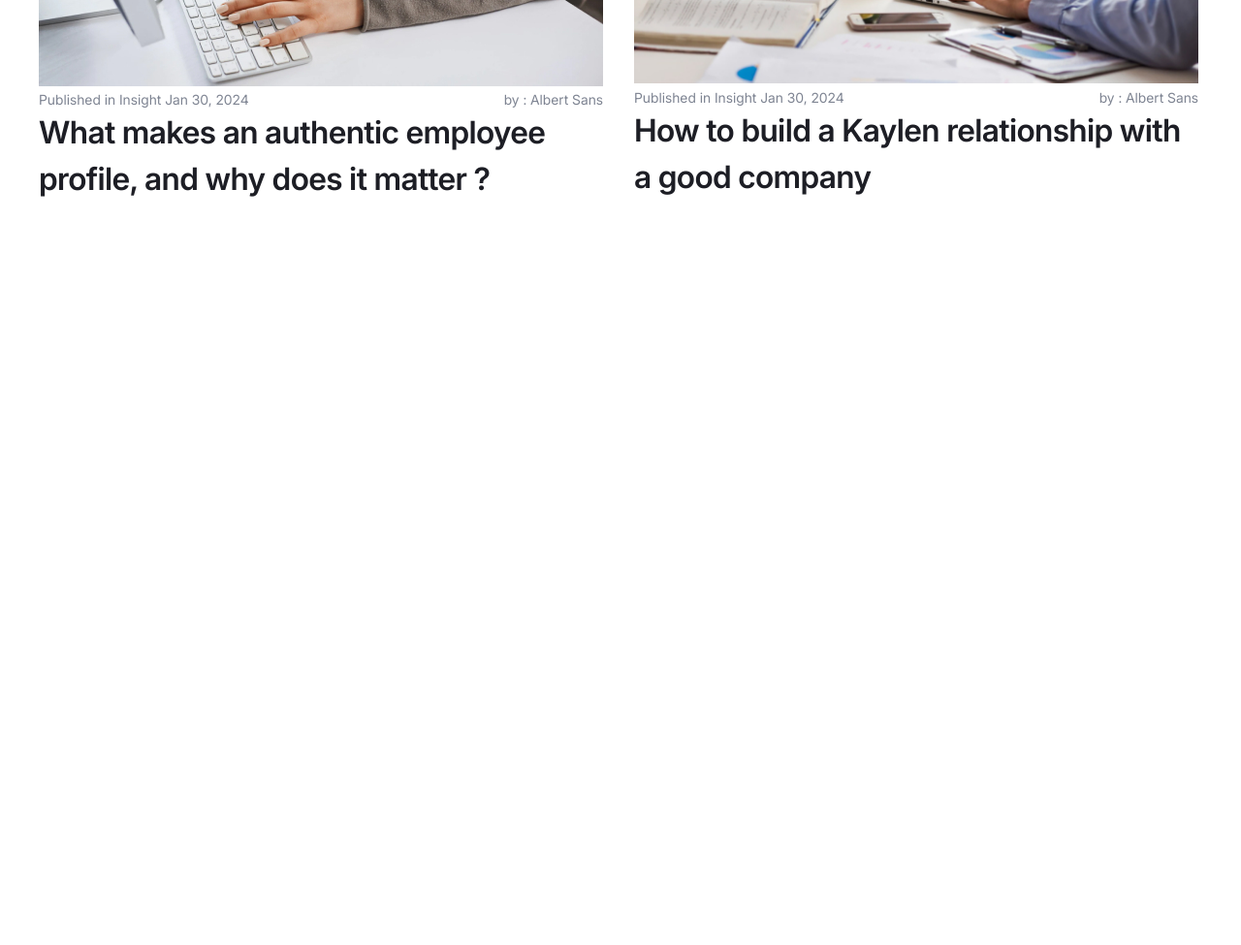
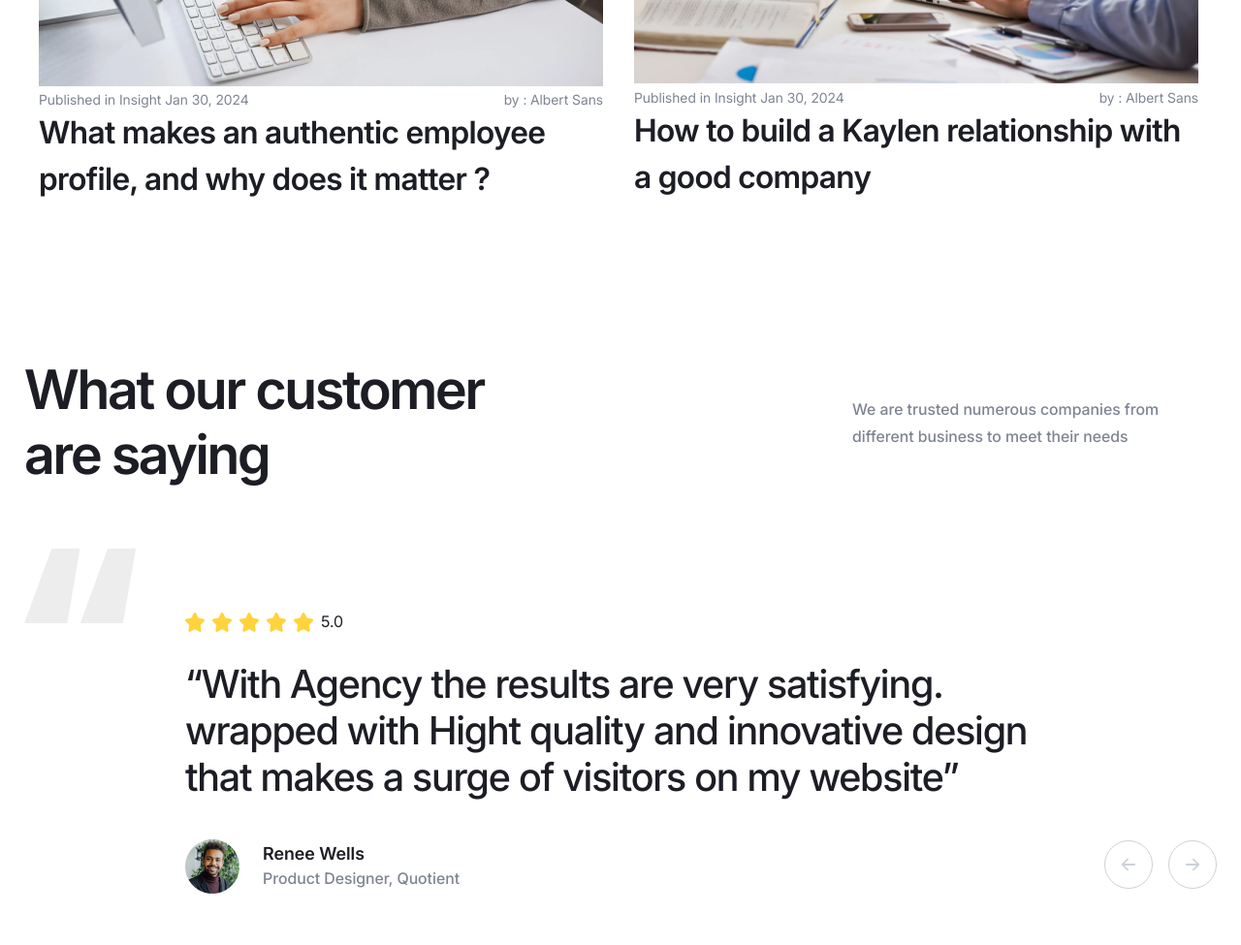
Before and after one commit to evylkin/coca, a website built with Vite: page index.html in a window 1280 px wide. Shown: the part 5239-6214 px from the top of the page at 97% size. Before the commit the page ends 5539 px from the top, so only its background shows below. Built offline with nearby package versions, Linux system fonts and the light colour scheme; files whose address does not match are found by name.

Commit message:
created testimonials section

```diff
--- /dev/null
+++ b/assets/html/components/home/testimonials.html
@@ -0,0 +1,152 @@
+<section class="testimonials">
+  <div class="container testimonials__container">
+    <div class="testimonials__head">
+      <h2 class="testimonials__head-title heading-h2">
+        What our customer are saying
+      </h2>
+      <p class="testimonials__head-descr">
+        We are trusted numerous companies from different business to meet their
+        needs
+      </p>
+    </div>
+    <div class="testimonials__slider-wrapper">
+      <div class="swiper testimonials__slider">
+        <div class="swiper-wrapper testimonials__comments">
+          <div class="swiper-slide testimonials__comment">
+            <div class="testimonials__stars">
+              <img
+                loading="lazy"
+                class="testimonials__stars-img"
+                src="./icons/stars.svg"
+                alt="comment evaluation"
+                width="132"
+                height="120"
+              />
+              <span class="testimonials__stars">5.0</span>
+            </div>
+            <p class="testimonials__comment-text heading-h3">
+              “With Agency the results are very satisfying. wrapped with Hight
+              quality and innovative design that makes a surge of visitors on my
+              website”
+            </p>
+            <div class="testimonials__comment-author">
+              <img
+                class="testimonials__comment-author-avatar"
+                src="../../../../img/avatar-slide-1.png"
+                alt="avatar of the aftor of the comment"
+              />
+              <address class="testimonials__comment-author-info">
+                <span class="testimonials__comment-author-name text-p-medium"
+                  >Renee Wells</span
+                >
+                <span class="testimonials__comment-author-post"
+                  >Product Designer, Quotient</span
+                >
+              </address>
+            </div>
+          </div>
+          <div class="swiper-slide testimonials__comment">
+            <div class="testimonials__stars">
+              <img
+                loading="lazy"
+                class="testimonials__stars-img"
+                src="./icons/stars.svg"
+                alt="comment evaluation"
+                width="132"
+                height="120"
+              />
+              <span class="testimonials__stars">5.0</span>
+            </div>
+            <p class="testimonials__comment-text heading-h3">
+              “With Agency the results are very satisfying. wrapped with Hight
+              quality and innovative design that makes a surge of visitors on my
+              website”
+            </p>
+            <div class="testimonials__comment-author">
+              <img
+                class="testimonials__comment-author-avatar"
+                src="../../../../img/avatar-slide-1.png"
+                alt="avatar of the aftor of the comment"
+              />
+              <address class="testimonials__comment-author-info">
+                <span class="testimonials__comment-author-name text-p-medium"
+                  >Renee Wells</span
+                >
+                <span class="testimonials__comment-author-post"
+                  >Product Designer, Quotient</span
+                >
+              </address>
+            </div>
+          </div>
+          <div class="swiper-slide testimonials__comment">
+            <div class="testimonials__stars">
+              <img
+                loading="lazy"
+                class="testimonials__stars-img"
+                src="./icons/stars.svg"
+                alt="comment evaluation"
+                width="132"
+                height="120"
+              />
+              <span class="testimonials__stars">5.0</span>
+            </div>
+            <p class="testimonials__comment-text heading-h3">
+              “With Agency the results are very satisfying. wrapped with Hight
+              quality and innovative design that makes a surge of visitors on my
+              website”
+            </p>
+            <div class="testimonials__comment-author">
+              <img
+                class="testimonials__comment-author-avatar"
+                src="../../../../img/avatar-slide-1.png"
+                alt="avatar of the aftor of the comment"
+              />
+              <address class="testimonials__comment-author-info">
+                <span class="testimonials__comment-author-name text-p-medium"
+                  >Renee Wells</span
+                >
+                <span class="testimonials__comment-author-post"
+                  >Product Designer, Quotient</span
+                >
+              </address>
+            </div>
+          </div>
+        </div>
+      </div>
+      <div class="testimonials__btns">
+        <button class="testimonials__btn testimonials__btn--prev">
+          <svg
+            width="16"
+            height="14"
+            viewBox="0 0 16 14"
+            fill="none"
+            xmlns="http://www.w3.org/2000/svg"
+          >
+            <path
+              fill-rule="evenodd"
+              clip-rule="evenodd"
+              d="M7.73641 13.0364C7.38494 13.3879 6.81509 13.3879 6.46362 13.0364L1.06362 7.63644C0.712143 7.28497 0.712143 6.71512 1.06362 6.36365L6.46362 0.963652C6.81509 0.612179 7.38494 0.612179 7.73641 0.963652C8.08788 1.31512 8.08788 1.88497 7.73641 2.23644L3.8728 6.10005L14.3 6.10005C14.7971 6.10005 15.2 6.50299 15.2 7.00005C15.2 7.4971 14.7971 7.90005 14.3 7.90005L3.8728 7.90005L7.73641 11.7637C8.08788 12.1151 8.08788 12.685 7.73641 13.0364Z"
+              fill="#CED1D8"
+            />
+          </svg>
+        </button>
+        <button class="testimonials__btn testimonials__btn--next">
+          <svg
+            width="16"
+            height="14"
+            viewBox="0 0 16 14"
+            fill="none"
+            xmlns="http://www.w3.org/2000/svg"
+          >
+            <path
+              fill-rule="evenodd"
+              clip-rule="evenodd"
+              d="M7.73641 13.0364C7.38494 13.3879 6.81509 13.3879 6.46362 13.0364L1.06362 7.63644C0.712143 7.28497 0.712143 6.71512 1.06362 6.36365L6.46362 0.963652C6.81509 0.612179 7.38494 0.612179 7.73641 0.963652C8.08788 1.31512 8.08788 1.88497 7.73641 2.23644L3.8728 6.10005L14.3 6.10005C14.7971 6.10005 15.2 6.50299 15.2 7.00005C15.2 7.4971 14.7971 7.90005 14.3 7.90005L3.8728 7.90005L7.73641 11.7637C8.08788 12.1151 8.08788 12.685 7.73641 13.0364Z"
+              fill="#CED1D8"
+            />
+          </svg>
+        </button>
+      </div>
+    </div>
+  </div>
+</section>
--- a/index.html
+++ b/index.html
@@ -9,6 +9,7 @@
     <load src="./assets/html/components/home/Strength.html" />
     <load src="./assets/html/components/partners.html" />
     <load src="./assets/html/components/home/insight.html" />
+    <load src="./assets/html/components/home/testimonials.html" />
     <script type="module" src="./main.js"></script>
   </body>
 </html>
--- a/main.js
+++ b/main.js
@@ -5,5 +5,6 @@ import { useTheme } from './theme';
 useTheme();
 import { useBurger } from './burger';
 useBurger();
-import { useInsightSlider } from './slider';
+import { useInsightSlider, useTestimonialsSlider } from './slider';
 useInsightSlider();
+useTestimonialsSlider();
--- a/scss/home/insight.scss
+++ b/scss/home/insight.scss
@@ -62,6 +62,7 @@
       background-color: #fff;
       width: 80px;
       height: 80px;
+      cursor: pointer;
       @include mini-desktop {
         display: none;
       }
--- /dev/null
+++ b/scss/home/testimonials.scss
@@ -0,0 +1,128 @@
+.testimonials {
+  &__container {
+    padding: 69px 0 160px;
+    @include mobile {
+      padding: 20px 0 100px;
+    }
+  }
+  &__head {
+    @include flex-all-between;
+    margin-bottom: 48px;
+    @include tablet {
+      flex-direction: column;
+      text-align: center;
+      gap: 10px;
+    }
+
+    &-title {
+      max-width: 530px;
+      font-weight: 600;
+      letter-spacing: -0.04em;
+      color: var(--natural-color-100);
+    }
+    &-descr {
+      font-weight: 500;
+      max-width: 376px;
+      line-height: 178%;
+      color: #7e8492;
+    }
+  }
+  &__stars {
+    @include flex-align-center;
+    align-items: start;
+    gap: 8px;
+    margin-bottom: 16px;
+    &-num {
+      display: inline-block;
+      font-weight: 500;
+      font-size: 16px;
+      line-height: 162%;
+      color: var(--natural-color-100);
+    }
+  }
+  &__slider-wrapper {
+    &::before {
+      content: '';
+      display: inline-block;
+      width: 115px;
+      height: 77px;
+      background: url('../../../img/icon-symbol.svg');
+      transform: translateY(15px);
+      @include mini-desktop {
+        transform: translateY(-10px);
+      }
+      @include mobile {
+        display: none;
+      }
+    }
+  }
+  &__slider {
+    max-width: 898px;
+    @include mobile {
+      max-width: 300px;
+    }
+  }
+  &__comment {
+    &-text {
+      font-weight: 500;
+      letter-spacing: -0.03em;
+      color: var(--natural-color-100);
+      margin-bottom: 40px;
+      @include mobile {
+        font-size: 19px;
+      }
+    }
+    &-author {
+      @include flex-align-center;
+      gap: 24px;
+      &-info {
+        font-style: normal;
+      }
+      &-name {
+        display: block;
+        font-weight: 600;
+        line-height: 144%;
+        color: var(--natural-color-100);
+      }
+      &-post {
+        display: block;
+        font-weight: 500;
+        font-size: 16px;
+        line-height: 162%;
+        color: #7e8492;
+      }
+    }
+  }
+  &__btns {
+    @include flex-align-center;
+    justify-content: flex-end;
+    gap: 16px;
+    transform: translateY(-55px);
+    @include mini-desktop {
+      transform: translateY(0px);
+      padding-right: 10px;
+    }
+  }
+  &__btn {
+    @include flex-all-center;
+    border: 1px solid var(--neutral-color-40);
+    border-radius: 50%;
+    padding: 16px;
+    width: 50px;
+    height: 50px;
+    transition:
+      background-color var(--transition),
+      border-color var(--transition);
+
+    &:hover {
+      background-color: var(--neutral-color-100);
+      border-color: var(--neutral-color-100);
+      & svg path {
+        fill: var(--neutral-color-10);
+      }
+    }
+    &--next {
+      transform: rotate(-180deg);
+    }
+  }
+}
--- a/scss/main.scss
+++ b/scss/main.scss
@@ -8,3 +8,4 @@
 @import './home/strength';
 @import './components/partners';
 @import './home/insight';
+@import './home/testimonials';
--- a/slider.js
+++ b/slider.js
@@ -1,9 +1,25 @@
 import Swiper from 'swiper';
+import { Navigation } from 'swiper/modules';
 import 'swiper/css';
 export const useInsightSlider = () => {
   new Swiper('.insight__slider', {
     slidesPerView: 'auto',
     spaceBetween: 32,
     loop: true,
+    modules: [Navigation],
+    navigation: {
+      nextEl: '.insight__slider-btn',
+    },
   });
 };
+export const useTestimonialsSlider = () => {
+  new Swiper('.testimonials__slider', {
+    slidesPerView: 1,
+    loop: true,
+    modules: [Navigation],
+    navigation: {
+      nextEl: '.testimonials__btn--next',
+      prevEl: '.testimonials__btn--prev',
+    },
+  });
+};
```
Also changed, not shown: icons/stars.svg (added), img/avatar-slide-1.png (added), img/icon-symbol.svg (added).
